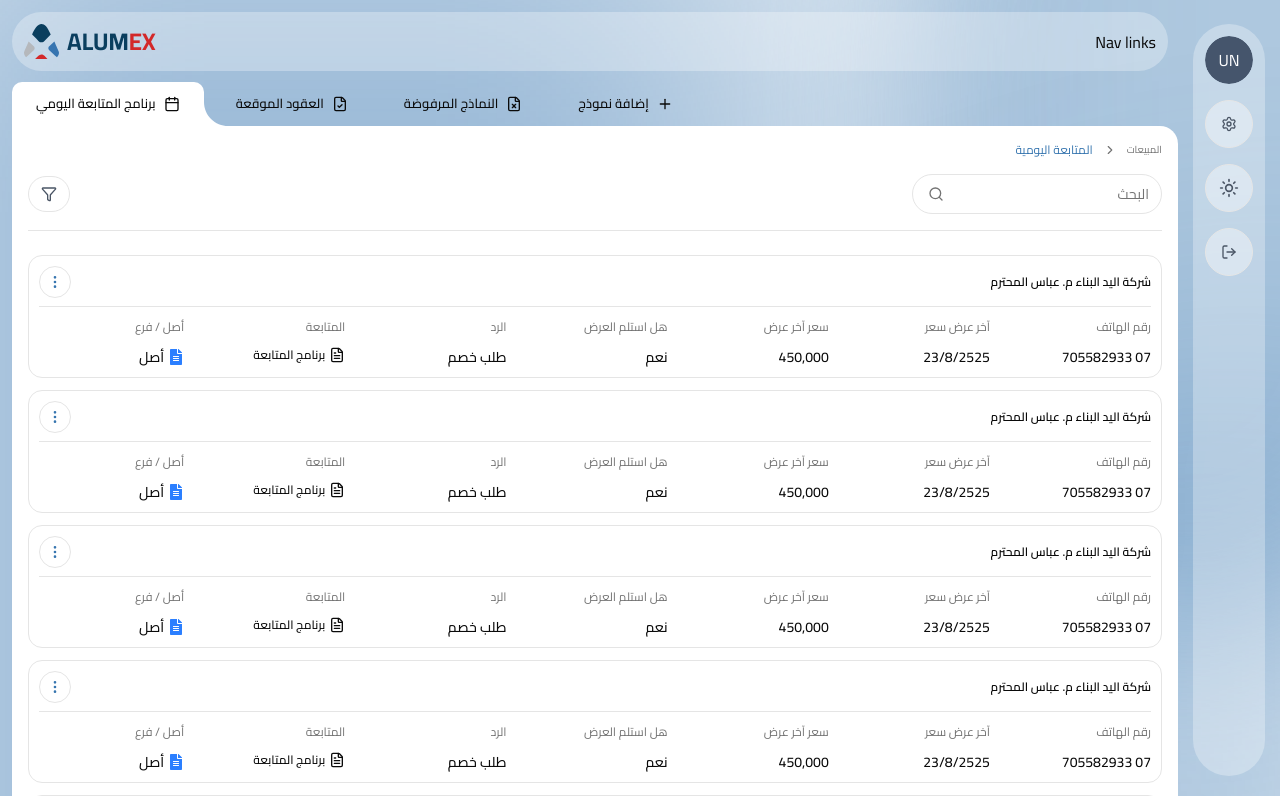
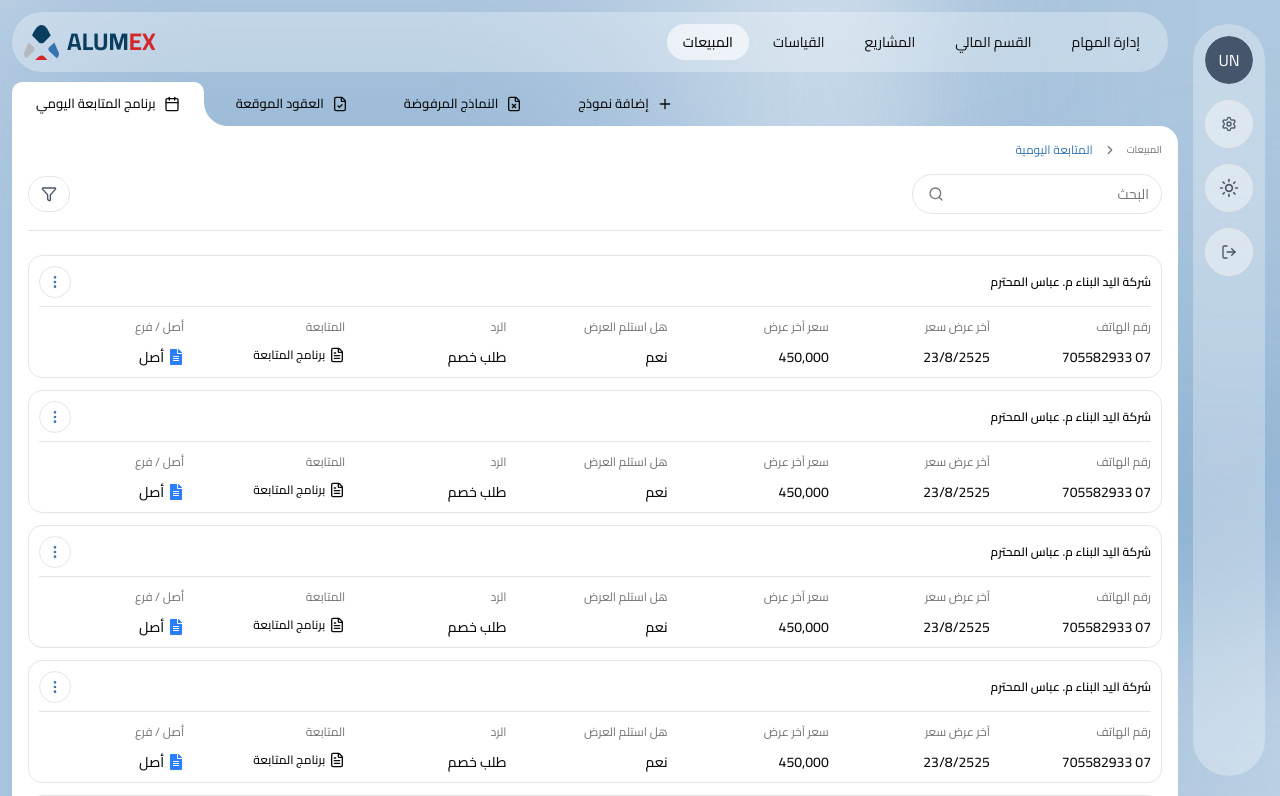
Before and after one commit to haya7879/alumex, a Next.js app: page /sales/daily-follow-up in a window 1280 px wide. Shown: the top 796 px of the page. Built offline with nearby package versions, Linux system fonts and the light colour scheme.

Commit message:
Implement a new Navbar component with multi-level navigation, including sub-routes for various sections. Enhance user interaction with hover effects and active route detection for improved navigation experience.

```diff
--- a/components/shared/navbar.tsx
+++ b/components/shared/navbar.tsx
@@ -1,6 +1,83 @@
+"use client";
+
 import { Logo } from "./logo";
+import Link from "next/link";
+import { useState, useRef } from "react";
+import { usePathname } from "next/navigation";
+import { cn } from "@/lib/utils";
+
+interface NavItem {
+  label: string;
+  href: string;
+  subRoutes?: {
+    label: string;
+    href: string;
+  }[];
+}
+
+const navItems: NavItem[] = [
+  {
+    label: "المبيعات",
+    href: "/sales/daily-follow-up",
+    subRoutes: [
+      { label: "المتابعة اليومية", href: "/sales/daily-follow-up" },
+      { label: "الزيارات اليومية", href: "/sales/daily-visits" },
+      { label: "الحركة اليومية", href: "/sales/daily-movement" },
+      { label: "الشركات المعتمدة", href: "/sales/companies" },
+      { label: "خيارات المقاطع", href: "/sales/section-options" },
+    ],
+  },
+  {
+    label: "القياسات",
+    href: "/measurements/orders",
+    subRoutes: [
+      { label: "الطلبات", href: "/measurements/orders" },
+    ],
+  },
+  {
+    label: "المشاريع",
+    href: "/projects/descriptions",
+    subRoutes: [
+      { label: "الوصوف", href: "/projects/descriptions" },
+      { label: "قائمة العقود", href: "/projects/contracts" },
+      { label: "طلبات الانتاج", href: "/projects/production-orders" },
+    ],
+  },
+  {
+    label: "القسم المالي",
+    href: "/financial/debts",
+    subRoutes: [
+      { label: "المستحقات", href: "/financial/debts" },
+    ],
+  },
+  {
+    label: "إدارة المهام",
+    href: "/tasks-manager/all-tasks",
+    subRoutes: [
+      { label: "جميع المهام", href: "/tasks-manager/all-tasks" },
+      { label: "إضافة مهمة", href: "/tasks-manager/create" },
+      { label: "أرشيف المهام", href: "/tasks-manager/archive" },
+    ],
+  },
+];
 
 export const Navbar = () => {
+  const [hoveredItem, setHoveredItem] = useState<string | null>(null);
+  const timeoutRef = useRef<NodeJS.Timeout | null>(null);
+  const pathname = usePathname();
+
+  const isActiveRoute = (href: string) => {
+    return pathname === href || pathname.startsWith(href + "/");
+  };
+
+  const isMainItemActive = (item: NavItem) => {
+    // Check if main item is active by checking if any of its sub-routes are active
+    if (item.subRoutes) {
+      return item.subRoutes.some((subRoute) => isActiveRoute(subRoute.href));
+    }
+    return isActiveRoute(item.href);
+  };
+
   return (
     <div
       className="absolute left-0 top-0 p-3 z-10"
@@ -8,7 +85,73 @@ export const Navbar = () => {
     >
       <div className="h-full w-full p-3 rounded-full flex gap-4 items-center justify-between bg-white/30 dark:bg-[#0C111D4D]">
         <Logo />
-        <div>Nav links</div>
+        <ul className="flex items-center gap-2 text-sm relative">
+          {navItems.map((item) => (
+            <li key={item.label} className="relative">
+              <div
+                className="relative group"
+                onMouseEnter={() => {
+                  if (timeoutRef.current) {
+                    clearTimeout(timeoutRef.current);
+                  }
+                  if (item.subRoutes) {
+                    setHoveredItem(item.label);
+                  }
+                }}
+                onMouseLeave={() => {
+                  timeoutRef.current = setTimeout(() => {
+                    setHoveredItem(null);
+                  }, 100);
+                }}
+              >
+                <Link
+                  href={item.href}
+                  className={cn(
+                    "block px-4 py-2 rounded-full transition-colors cursor-pointer",
+                    isMainItemActive(item)
+                      ? "bg-white/60 dark:bg-white/10 text-brand-primary font-medium"
+                      : "hover:bg-white/20 dark:hover:bg-white/10"
+                  )}
+                >
+                  {item.label}
+                </Link>
+                {item.subRoutes && hoveredItem === item.label && (
+                  <div
+                    className="absolute top-full left-0 w-48 z-50"
+                    onMouseEnter={() => {
+                      if (timeoutRef.current) {
+                        clearTimeout(timeoutRef.current);
+                      }
+                      setHoveredItem(item.label);
+                    }}
+                    onMouseLeave={() => {
+                      timeoutRef.current = setTimeout(() => {
+                        setHoveredItem(null);
+                      }, 100);
+                    }}
+                  >
+                    <div className="bg-white dark:bg-gray-900 rounded-md border border-gray-200 dark:border-gray-800 shadow-lg py-1 min-w-max">
+                      {item.subRoutes.map((subRoute) => (
+                        <Link
+                          key={subRoute.href}
+                          href={subRoute.href}
+                          className={cn(
+                            "block px-4 py-2 text-sm transition-colors whitespace-nowrap",
+                            isActiveRoute(subRoute.href)
+                              ? "bg-gray-200 dark:bg-gray-800 text-brand-primary font-medium"
+                              : "hover:bg-gray-100 dark:hover:bg-gray-800"
+                          )}
+                        >
+                          {subRoute.label}
+                        </Link>
+                      ))}
+                    </div>
+                  </div>
+                )}
+              </div>
+            </li>
+          ))}
+        </ul>
       </div>
     </div>
   );
```
